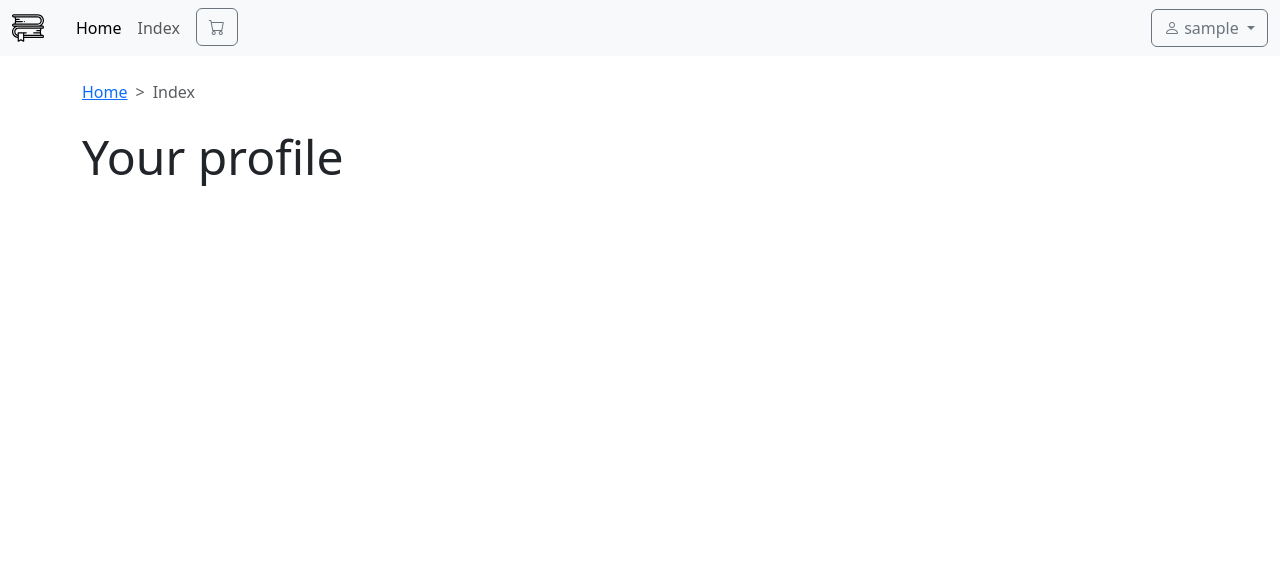
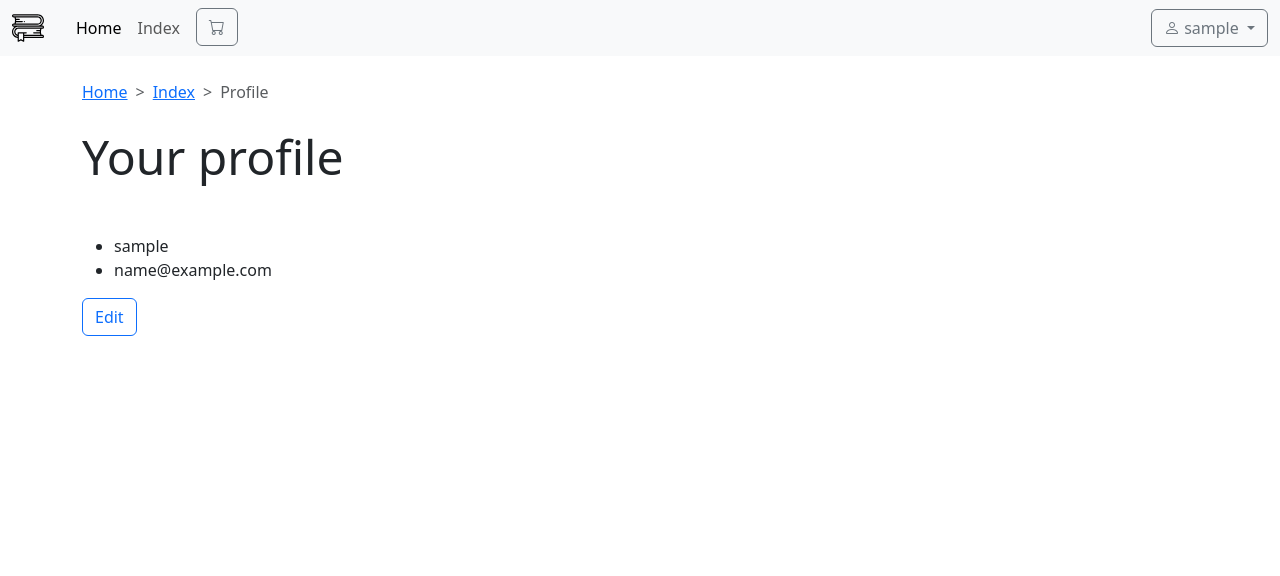
Before and after one commit to trngl8/library-project, a Flask app: page /profile in a window 1280 px wide. Shown: the top 576 px of the page. Run offline with Flask 3, Linux system fonts and the light colour scheme; the visitor is signed in with stand-in values (Sample User, id 1); some libraries are stand-ins or nearby versions.

Commit message:
profile information, close #165

```diff
--- a/index.py
+++ b/index.py
@@ -150,7 +150,11 @@ def book_remove(book_id):
 
 @app.route('/profile')
 def profile():
-    return render_template("profile.html", library=library)
+    profile_data = {
+        'username': session.get('username'),
+        'email': session.get('email'),
+    }
+    return render_template("profile.html", profile=profile_data, library=library)
 
 
 @app.route('/settings', methods=["GET", "POST"])
--- a/templates/profile.html
+++ b/templates/profile.html
@@ -1,9 +1,20 @@
 {% extends 'blank.html' %}
+
+{% block breadcrumbs %}
+<li class="breadcrumb-item"><a href="{{ url_for('home') }}">Home</a></li>
+<li class="breadcrumb-item"><a href="{{ url_for('index') }}">Index</a></li>
+<li class="breadcrumb-item active" aria-current="page">Profile</li>
+{% endblock %}
 
 {% block content %}
 <div class="container p-0">
     <div class="col">
         <h1 class="display-5 mb-5">Your profile</h1>
+        <ul>
+            <li>{{ profile.username }}</li>
+            <li>{{ profile.email }}</li>
+        </ul>
+        <a href="{{ url_for('settings') }}" class="btn btn-outline-primary">Edit</a>
     </div>
 </div>
 {% endblock %}
```
Also changed, not shown: templates/settings.html (+7 -0 lines).
